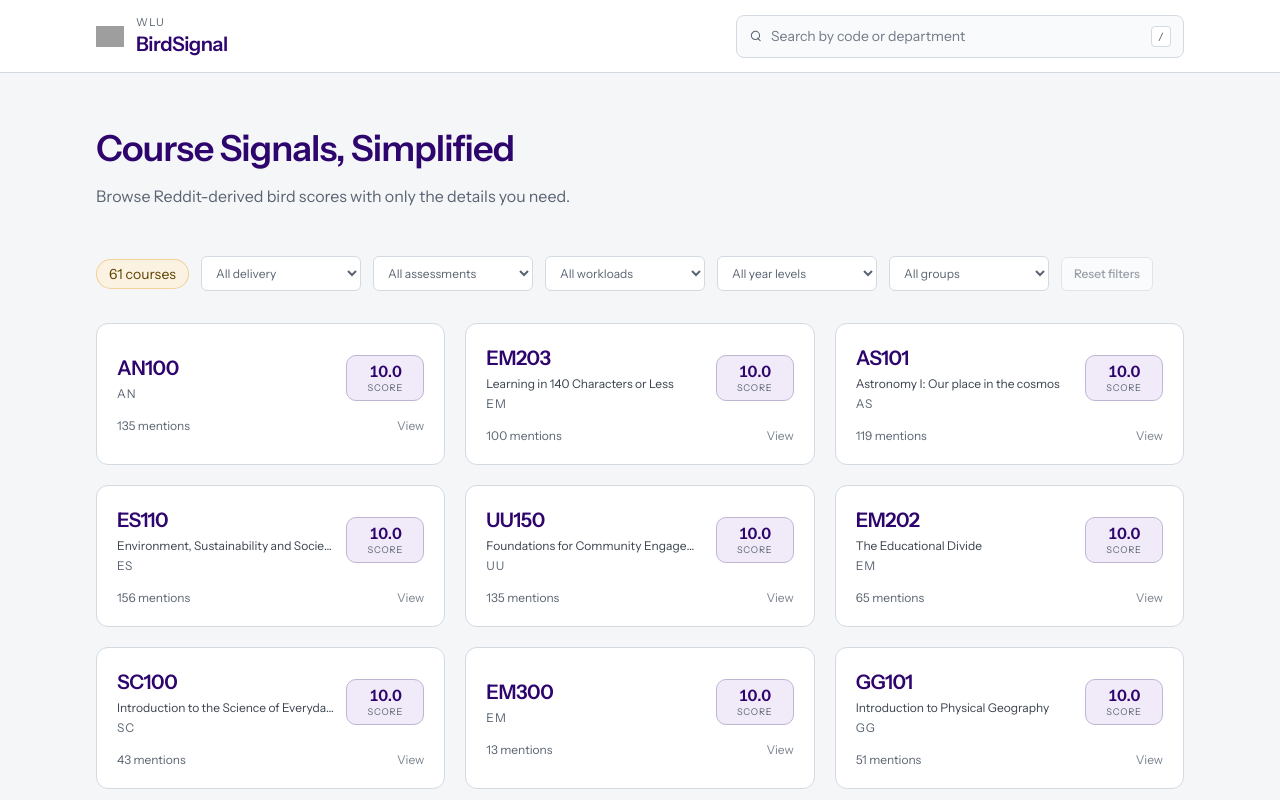
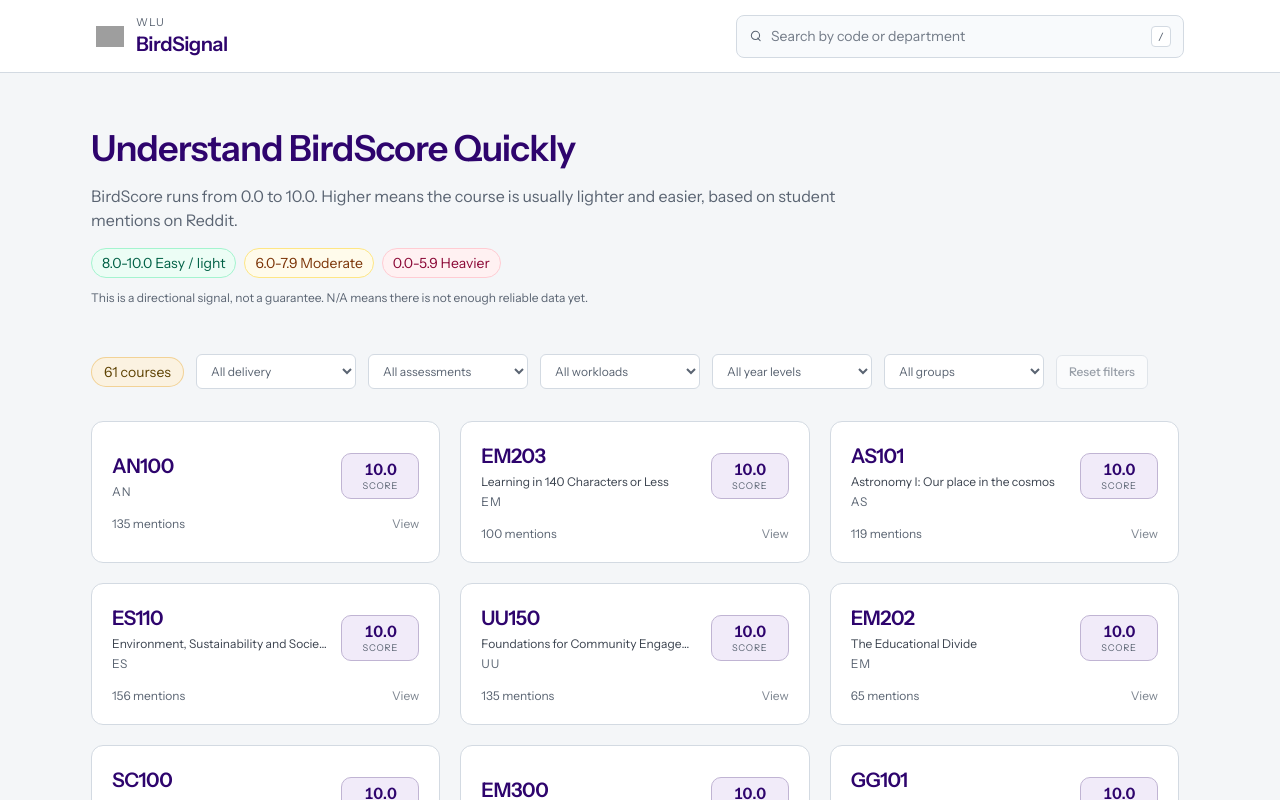
Before and after one commit to MarufHossain14/birdsignal, a React (Vite) app in the folder frontend/: page / in a window 1280 px wide. Shown: the top 800 px of the page. Built offline with nearby package versions, Linux system fonts and the light colour scheme; grey boxes are pictures that could not be loaded; the HTML template or start-up script is replaced by a standard one.

Commit message:
fixed header, simplify BirdScore explainer and changed styles

```diff
--- a/frontend/src/App.tsx
+++ b/frontend/src/App.tsx
@@ -267,10 +267,26 @@ function App() {
       <main className="mx-auto max-w-6xl px-4 pb-24 pt-44 sm:px-6 sm:pt-32 md:px-8">
         <div className="mb-12">
           <h1 className="text-3xl tracking-tight text-[var(--primary)] md:text-4xl">
-            Course Signals, Simplified
+            Understand BirdScore Quickly
           </h1>
-          <p className="mt-4 max-w-2xl text-[var(--muted)]">
-            Browse Reddit-derived bird scores with only the details you need.
+          <p className="mt-4 max-w-3xl text-[var(--muted)]">
+            BirdScore runs from 0.0 to 10.0. Higher means the course is usually
+            lighter and easier, based on student mentions on Reddit.
+          </p>
+          <div className="mt-4 flex flex-wrap items-center gap-2 text-xs sm:text-sm">
+            <span className="rounded-full border border-emerald-200 bg-emerald-50 px-2.5 py-1 text-emerald-800">
+              8.0-10.0 Easy / light
+            </span>
+            <span className="rounded-full border border-amber-200 bg-amber-50 px-2.5 py-1 text-amber-900">
+              6.0-7.9 Moderate
+            </span>
+            <span className="rounded-full border border-rose-200 bg-rose-50 px-2.5 py-1 text-rose-900">
+              0.0-5.9 Heavier
+            </span>
+          </div>
+          <p className="mt-3 max-w-3xl text-xs text-[var(--muted)]">
+            This is a directional signal, not a guarantee. N/A means there is not
+            enough reliable data yet.
           </p>
         </div>
 
--- a/frontend/src/components/CourseDetails.tsx
+++ b/frontend/src/components/CourseDetails.tsx
@@ -205,32 +205,11 @@ export const CourseDetails: React.FC<CourseDetailsProps> = ({
 
   useEffect(() => {
     if (isMobile) return;
-    if (typeof window === "undefined") return;
-
     const previousBodyOverflow = document.body.style.overflow;
-    const previousBodyPaddingRight = document.body.style.paddingRight;
-    const previousScrollbarCompensation = document.documentElement.style.getPropertyValue(
-      "--scrollbar-compensation"
-    );
-    const scrollbarWidth = window.innerWidth - document.documentElement.clientWidth;
-
     document.body.style.overflow = "hidden";
-    document.documentElement.style.setProperty("--scrollbar-compensation", `${Math.max(scrollbarWidth, 0)}px`);
-    if (scrollbarWidth > 0) {
-      document.body.style.paddingRight = `${scrollbarWidth}px`;
-    }
 
     return () => {
       document.body.style.overflow = previousBodyOverflow;
-      document.body.style.paddingRight = previousBodyPaddingRight;
-      if (previousScrollbarCompensation) {
-        document.documentElement.style.setProperty(
-          "--scrollbar-compensation",
-          previousScrollbarCompensation
-        );
-      } else {
-        document.documentElement.style.removeProperty("--scrollbar-compensation");
-      }
     };
   }, [isMobile]);
 
--- a/frontend/src/components/Header.tsx
+++ b/frontend/src/components/Header.tsx
@@ -16,10 +16,7 @@ export const Header: React.FC<HeaderProps> = ({ onSearch }) => {
   }, [query, onSearch]);
 
   return (
-    <header
-      className="fixed left-0 top-0 z-40 border-b border-[var(--line)] bg-[var(--surface)]/95 backdrop-blur-sm"
-      style={{ right: "var(--scrollbar-compensation, 0px)" }}
-    >
+    <header className="fixed inset-x-0 top-0 z-40 border-b border-[var(--line)] bg-[var(--surface)]/95">
       <div className="mx-auto flex max-w-6xl flex-col items-start gap-3 px-4 py-3 sm:flex-row sm:items-center sm:justify-between sm:gap-5 sm:px-6 sm:py-3.5 md:px-8">
         <div className="flex items-center gap-3">
           <img src="/logo.png" alt="BirdSignal logo" className="h-7 w-7 object-contain" />
--- a/frontend/src/index.css
+++ b/frontend/src/index.css
@@ -21,6 +21,10 @@ html,
 body,
 #root {
   min-height: 100%;
+}
+
+html {
+  scrollbar-gutter: stable;
 }
 
 body {
```
